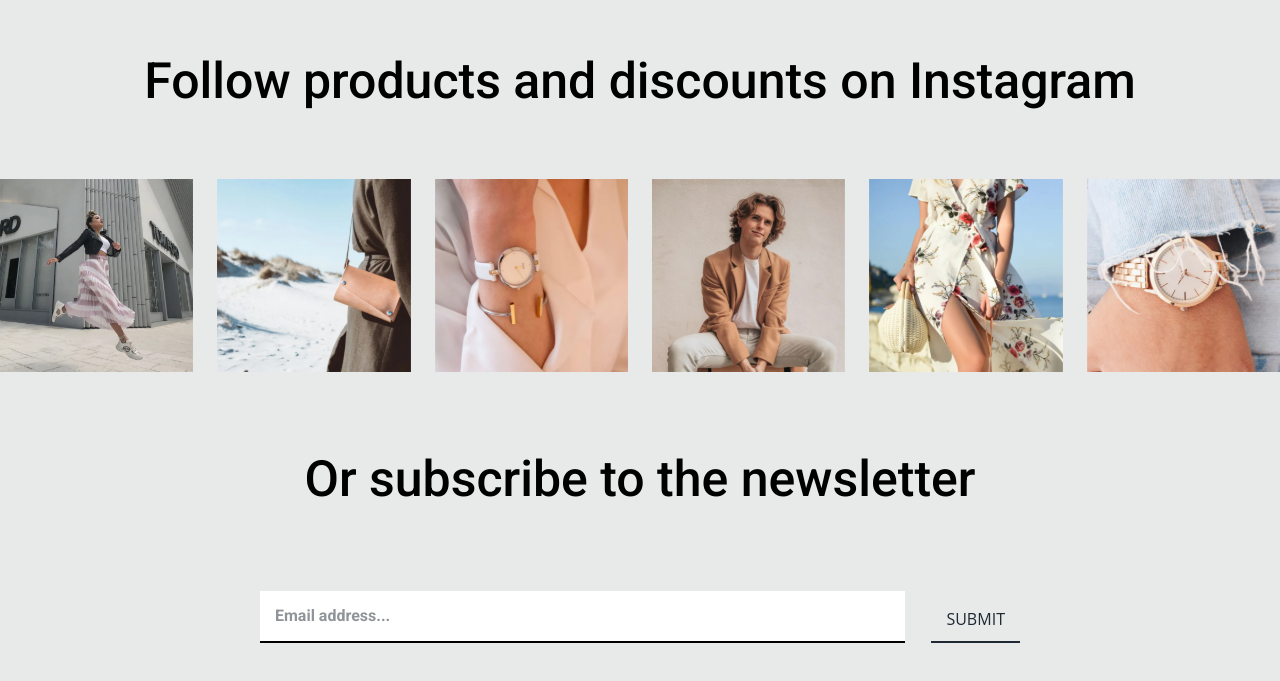
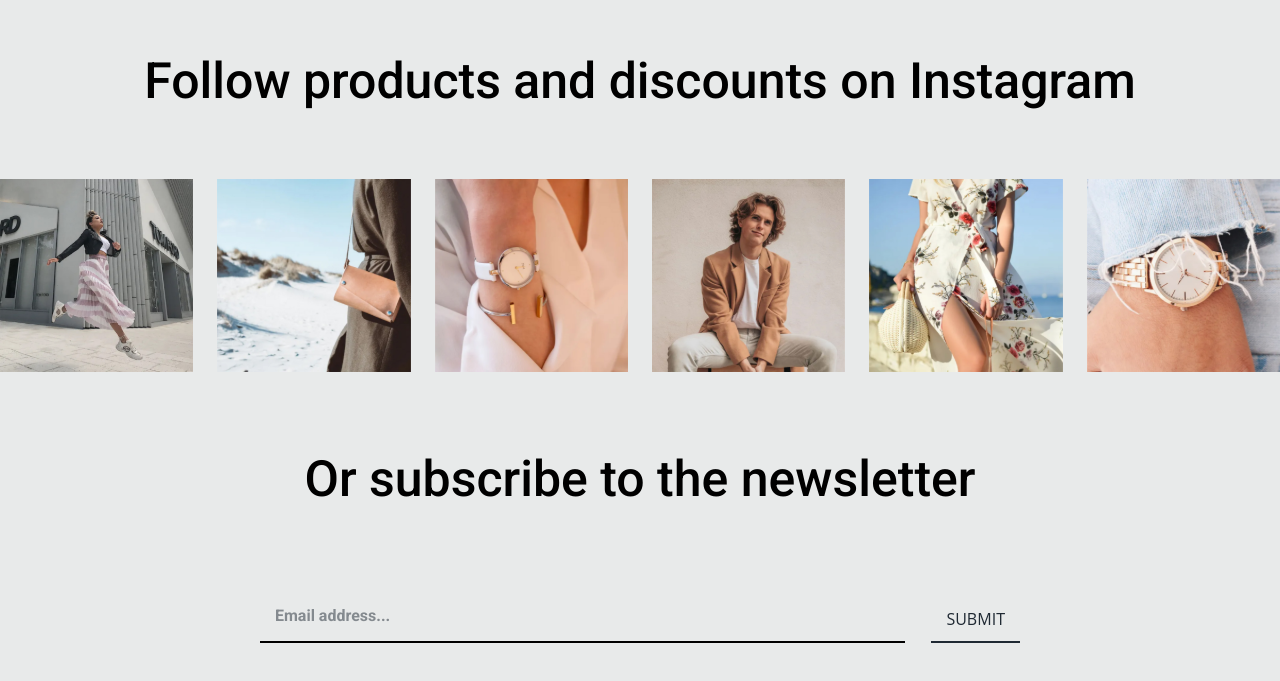
Before and after one commit to SergeCodeur/FigmaToCode-Challenge-Week2-SergeAmoussougbo, a Next.js app: page / in a window 1280 px wide. Shown: the part 4636-5317 px from the top of the page. Built offline with nearby package versions, Linux system fonts and the light colour scheme.

Commit message:
refactor: ajout du style transparent

```diff
--- a/src/components/ui/input.tsx
+++ b/src/components/ui/input.tsx
@@ -11,7 +11,7 @@ const Input = React.forwardRef<HTMLInputElement, InputProps>(
       <input
         type={type}
         className={cn(
-          "flex py-[13px] px-[15px] border-b-2 border-b-dark text-sm font-semibold ring-offset-background file:border-0 file:bg-transparent file:text-sm file:font-medium placeholder:text-black/50 focus-visible:outline-none focus-visible:ring-O focus-visible:ring-ring focus-visible:ring-offset-2 disabled:cursor-not-allowed disabled:opacity-50",
+          "bg-transparent flex py-[13px] px-[15px] border-b-2 border-b-dark text-sm font-semibold ring-offset-background file:border-0 file:bg-transparent file:text-sm file:font-medium placeholder:text-black/50 focus-visible:border-b-primary focus-visible:outline-none focus-visible:ring-O focus-visible:ring-ring focus-visible:ring-offset-2 disabled:cursor-not-allowed disabled:opacity-50",
           className
         )}
         ref={ref}
```
